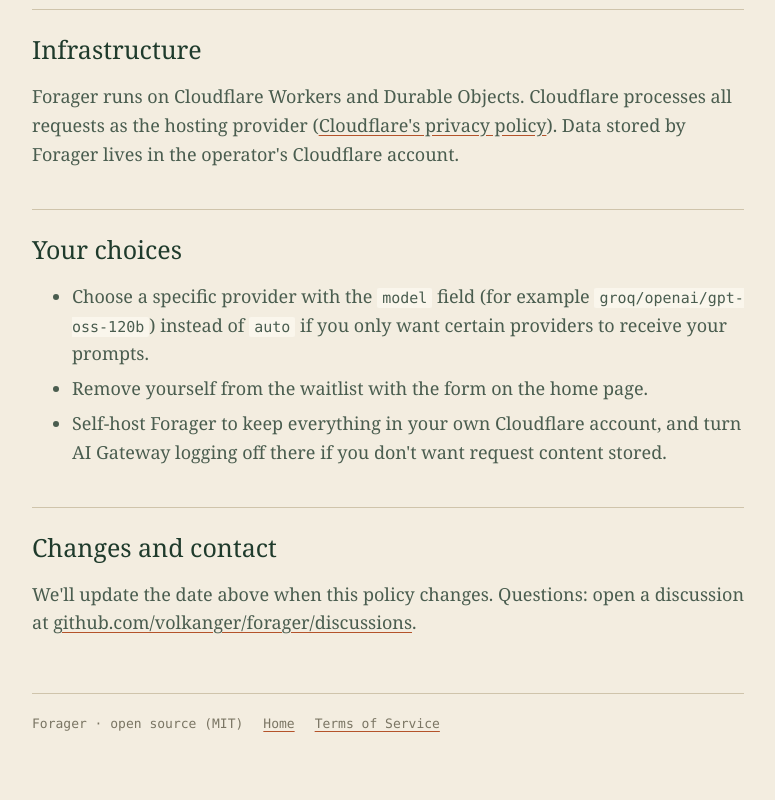
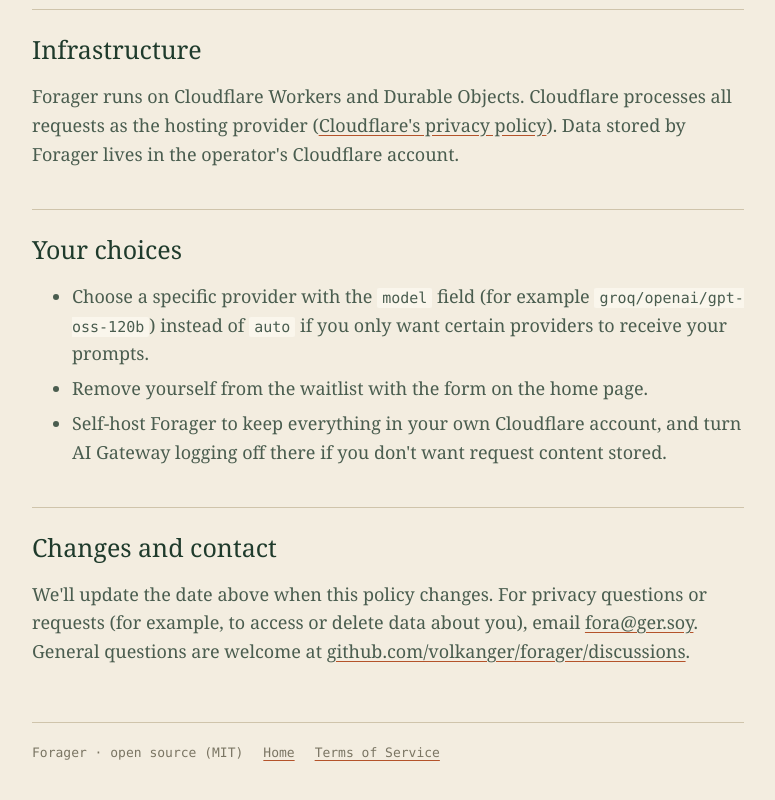
Before and after one commit to volkanger/forager, a website: page public/privacy.html in a window 1280 px wide. Shown: the part 2337-3137 px from the top of the page, without its empty margins (252-1027 px from the left). Drawn offline with Linux system fonts and the light colour scheme.

Commit message:
Add contact email to privacy policy and terms

```diff
--- a/public/privacy.html
+++ b/public/privacy.html
@@ -81,7 +81,7 @@
   </ul>
 
   <h2>Changes and contact</h2>
-  <p>We'll update the date above when this policy changes. Questions: open a discussion at <a href="https://github.com/volkanger/forager/discussions">github.com/volkanger/forager/discussions</a>.</p>
+  <p>We'll update the date above when this policy changes. For privacy questions or requests (for example, to access or delete data about you), email <a href="mailto:fora@ger.soy">fora@ger.soy</a>. General questions are welcome at <a href="https://github.com/volkanger/forager/discussions">github.com/volkanger/forager/discussions</a>.</p>
 
   <footer><span>Forager · open source (MIT)</span><a href="/">Home</a><a href="/terms">Terms of Service</a></footer>
 </div>
```
Also changed, not shown: public/terms.html (+1 -1 lines).
